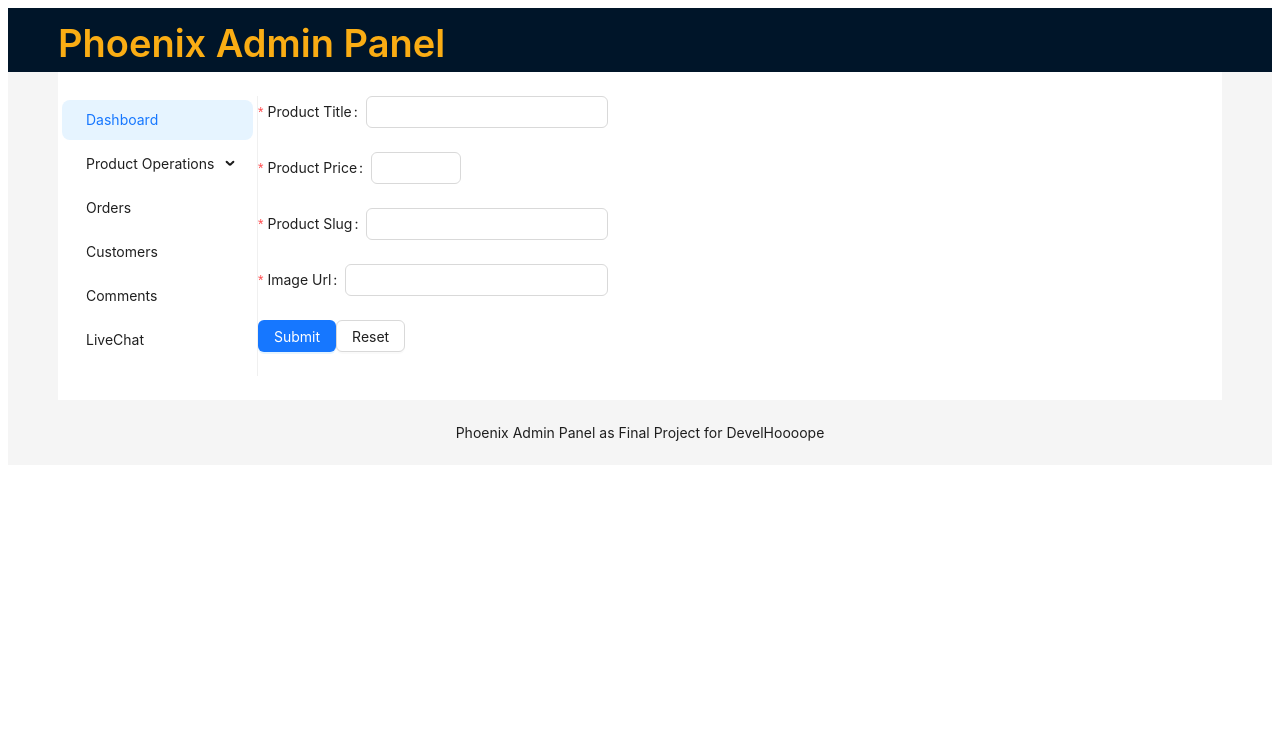
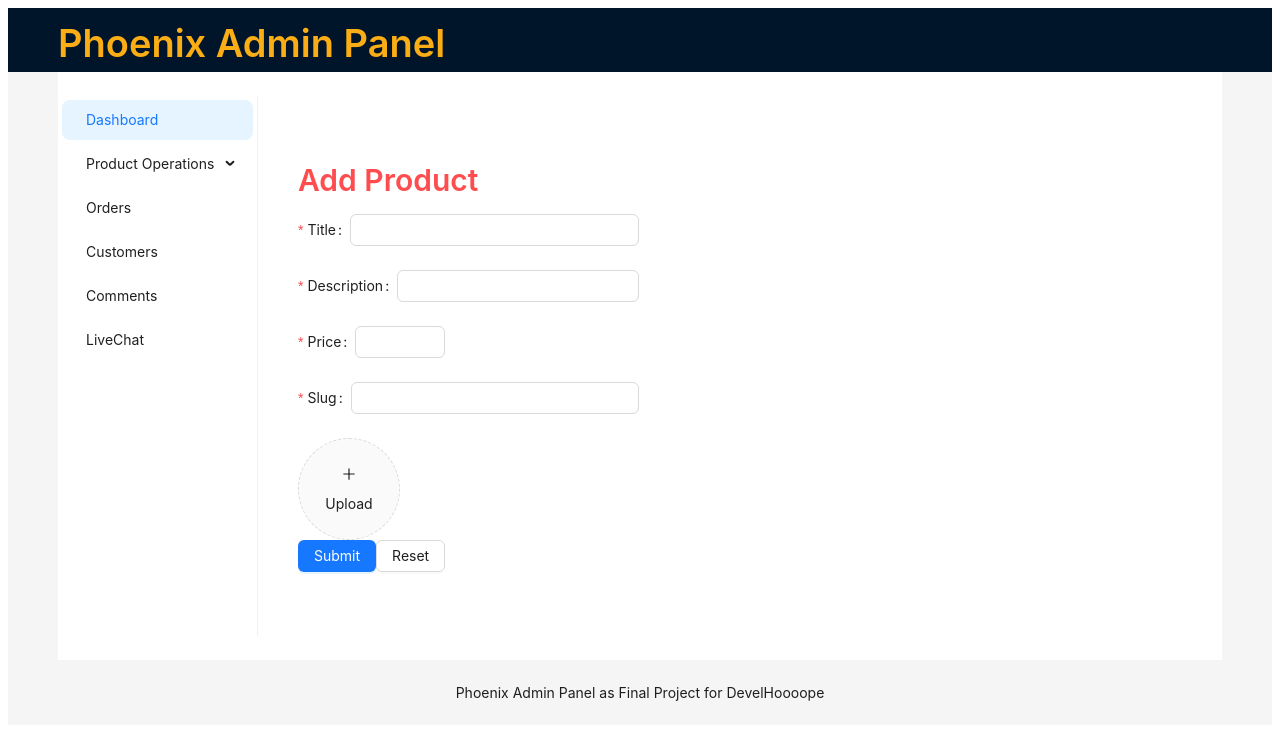
Before and after one commit to ahgsql/phoenix-admin, a React (Vite) app: page /products/add in a window 1280 px wide. Shown: the top 740 px of the page. Built offline with nearby package versions, Linux system fonts and the light colour scheme; what javascript-time-ago would draw is missing.

Commit message:
"product add" updated

```diff
--- a/package.json
+++ b/package.json
@@ -18,7 +18,8 @@
     "react": "^18.2.0",
     "react-dom": "^18.2.0",
     "react-loading-skeleton": "^3.3.1",
-    "react-router-dom": "^6.15.0"
+    "react-router-dom": "^6.15.0",
+    "react-toastify": "^9.1.3"
   },
   "devDependencies": {
     "@types/react": "^18.2.15",
--- a/src/App.jsx
+++ b/src/App.jsx
@@ -17,6 +17,8 @@ import LiveChat from "./pages/LiveChat/main";
 import LeftMenu from "./components/LeftMenu";
 import Navbar from "./components/Navbar";
 import LoadProduct from "./pages/loadProducts/load";
+import { ToastContainer } from "react-toastify";
+import "react-toastify/dist/ReactToastify.css";
 function App() {
   const {
     token: { colorBgContainer },
@@ -25,6 +27,7 @@ function App() {
   return (
     <Layout>
       <Navbar />
+      <ToastContainer />
       <Content style={{ padding: "0 50px" }}>
         <Layout style={{ padding: "24px 0", background: colorBgContainer }}>
           <Router>
--- /dev/null
+++ b/src/hooks/uploadImage.js
@@ -0,0 +1,19 @@
+import axios from "axios";
+import FormData from "form-data";
+
+export default async (base64) => {
+  const form = new FormData();
+  form.append("image", base64.split(",")[1]);
+
+  try {
+    const response = await axios.post("https://api.imgbb.com/1/upload", form, {
+      params: {
+        expiration: "10000",
+        key: "78f1b5e685dc99bee6d496abc6079ae1",
+      },
+    });
+    return response.data.data.url;
+  } catch (error) {
+    return false;
+  }
+};
--- a/src/pages/AddProduct/main.jsx
+++ b/src/pages/AddProduct/main.jsx
@@ -1,36 +1,110 @@
-import React from "react";
-import { Button, Form, Input, InputNumber } from "antd";
+import React, { useState } from "react";
+import { Button, Form, Input, InputNumber, Modal, Upload } from "antd";
 import addProduct from "../../hooks/addProduct";
+import Title from "antd/es/typography/Title";
+import { PlusOutlined } from "@ant-design/icons";
+import uploadImage from "../../hooks/uploadImage";
+import { toast } from "react-toastify";
+
+const getBase64 = (file) =>
+  new Promise((resolve, reject) => {
+    const reader = new FileReader();
+    reader.readAsDataURL(file);
+    reader.onload = () => resolve(reader.result);
+    reader.onerror = (error) => reject(error);
+  });
 
 export default function AddProduct() {
   const [form] = Form.useForm();
-  const onFinish = () => {
+  const onFinish = async () => {
+    let response = await uploadImage(image.url);
     let formData = form.getFieldsValue();
     let data = {
       productTitle: formData.title,
       productPrice: formData.price,
       productSlug: formData.slug,
-      productImg: [{ url: formData.productImg }],
+      productImg: [{ url: response }],
+      productPhotoFull: response,
     };
     addProduct(data);
+    toast(" Product Successfully Added!", {
+      position: "top-right",
+      autoClose: 1000,
+      hideProgressBar: false,
+      closeOnClick: true,
+      pauseOnHover: true,
+      draggable: true,
+      progress: undefined,
+      theme: "light",
+    });
   };
 
   const onReset = () => {
     form.resetFields();
   };
 
+  const [previewOpen, setPreviewOpen] = useState(false);
+  const [previewImage, setPreviewImage] = useState("");
+  const [previewTitle, setPreviewTitle] = useState("");
+  const [fileList, setFileList] = useState([]);
+  const [image, setImage] = useState("");
+  const handleCancel = () => setPreviewOpen(false);
+  const handlePreview = async (file) => {
+    if (!file.url && !file.preview) {
+      file.preview = await getBase64(file.originFileObj);
+    }
+    setPreviewImage(file.url || file.preview);
+    setPreviewOpen(true);
+    setPreviewTitle(
+      file.name || file.url.substring(file.url.lastIndexOf("/") + 1)
+    );
+  };
+  const handleChange = ({ fileList: newFileList }) => {
+    setFileList(newFileList);
+    console.log(fileList);
+  };
+
+  const uploadButton = (
+    <div>
+      <PlusOutlined />
+      <div
+        style={{
+          marginTop: 8,
+        }}
+      >
+        Upload
+      </div>
+    </div>
+  );
+
   return (
+    <>
       <Form
         form={form}
         name="control-hooks"
         onFinish={onFinish}
         style={{
           maxWidth: 600,
+          padding: 40,
         }}
       >
+        <Title level={2} type="danger">
+          Add Product
+        </Title>
         <Form.Item
           name="title"
-        label="Product Title"
+          label="Title"
+          rules={[
+            {
+              required: true,
+            },
+          ]}
+        >
+          <Input />
+        </Form.Item>
+        <Form.Item
+          name="description"
+          label="Description"
           rules={[
             {
               required: true,
@@ -41,7 +115,7 @@ export default function AddProduct() {
         </Form.Item>
         <Form.Item
           name="price"
-        label="Product Price"
+          label="Price"
           rules={[
             {
               required: true,
@@ -52,7 +126,7 @@ export default function AddProduct() {
         </Form.Item>
         <Form.Item
           name="slug"
-        label="Product Slug"
+          label="Slug"
           rules={[
             {
               required: true,
@@ -61,17 +135,33 @@ export default function AddProduct() {
         >
           <Input />
         </Form.Item>
-      <Form.Item
-        name="productImg"
-        label="Image Url"
-        rules={[
-          {
-            required: true,
-          },
-        ]}
+        <Upload
+          name="image"
+          beforeUpload={async (file) => {
+            file.url = await getBase64(file);
+            setImage(file);
+          }}
+          listType="picture-circle"
+          fileList={fileList}
+          onPreview={handlePreview}
+          onChange={handleChange}
         >
-        <Input />
-      </Form.Item>
+          {fileList.length >= 8 ? null : uploadButton}
+        </Upload>
+        <Modal
+          open={previewOpen}
+          title={previewTitle}
+          footer={null}
+          onCancel={handleCancel}
+        >
+          <img
+            alt="example"
+            style={{
+              width: "100%",
+            }}
+            src={previewImage}
+          />
+        </Modal>
         <Form.Item>
           <Button type="primary" htmlType="submit">
             Submit
@@ -81,5 +171,6 @@ export default function AddProduct() {
           </Button>
         </Form.Item>
       </Form>
+    </>
   );
 }
```
Also changed, not shown: 1 other file (tests, documents, lock files or other folders). Lines whose indentation alone changed are shown as unchanged.
